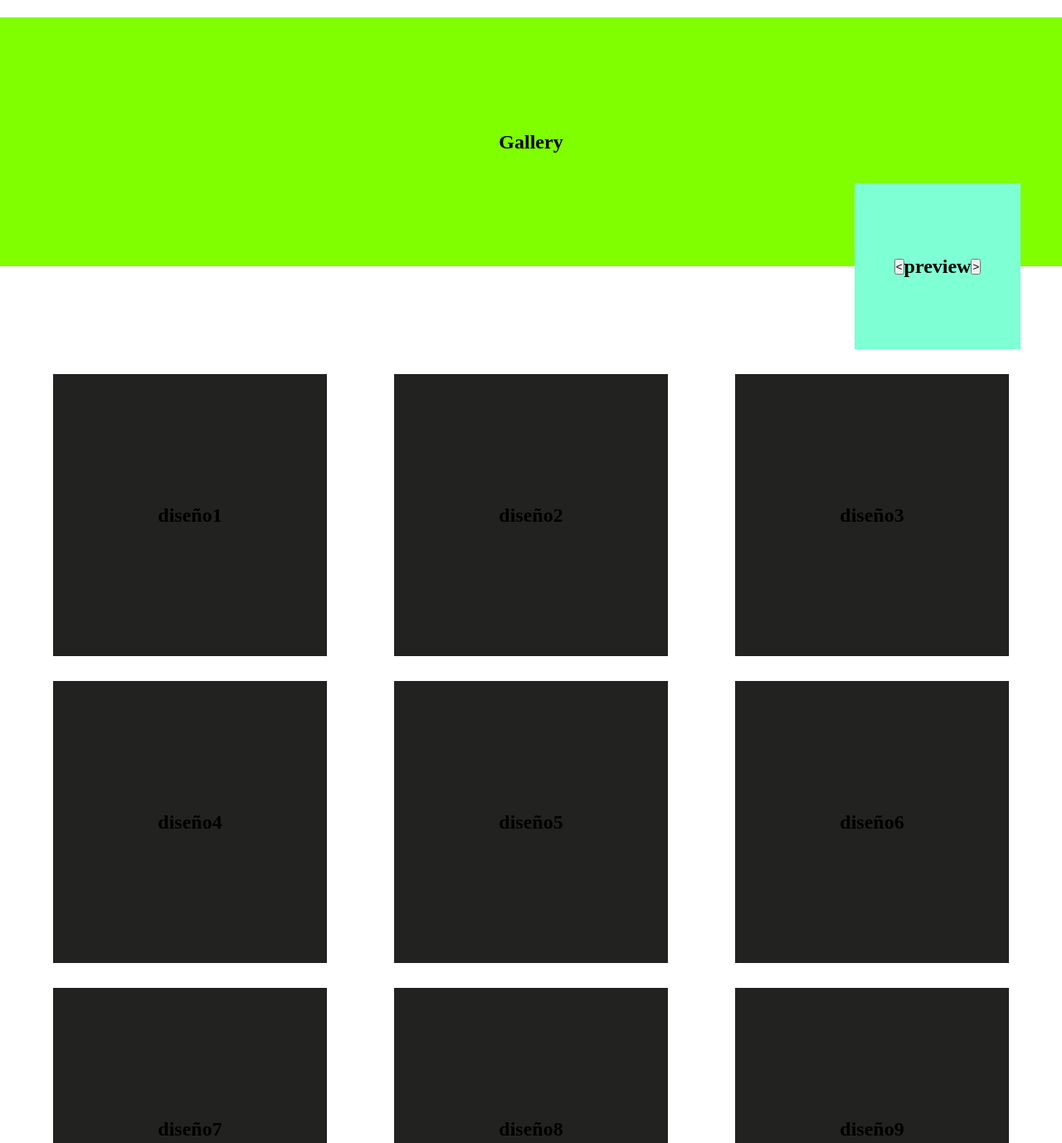
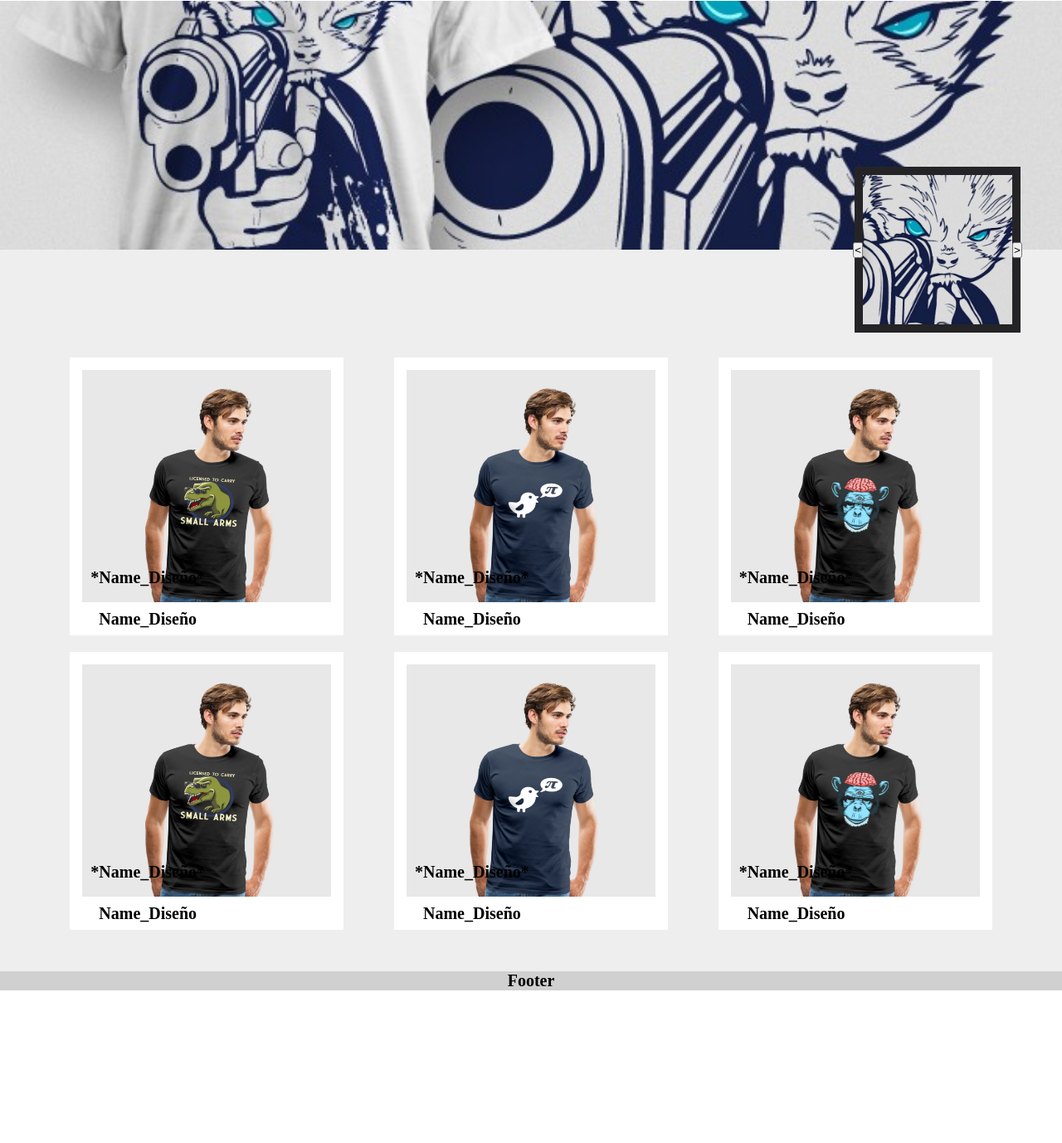
Before and after one commit to JULIOCANCHALA/hb-first-page, a website: page public/index.html in a window 1280 px wide. Shown: the part 209-1587 px from the top of the page at 83% size. After the commit the page ends 1403 px from the top, so only its background shows below. Drawn offline with nearby package versions, Linux system fonts and the light colour scheme; files that its build step writes are made by us from their sources.

Commit message:
Add images

```diff
--- a/public/index.html
+++ b/public/index.html
@@ -33,58 +33,50 @@
         </header>
 
         <main class="main">
-            <article class="containername">
+            <article class="containername main__item">
                 <img class="containername__imgname" src="..\src\imgs\hippod.svg" alt="Name">
             </article>
-            <article class="containergallery">
+            <article class="containergallery main__item">
                 <div class="view">
-                    <h1>Gallery</h1>
+                    <img class="view__img" src="..\src\imgs\view5.jpg" alt="Image view">
                 </div>
                 <div class="preview">
                     <button><</button>
-                    <h1>preview</h1>
+                    <img class="preview__img" src="..\src\imgs\preview5.png" alt="Image view">
                     <button>></button>
                 </div>
             </article>
-            <article>
+            <article class="main__item">
                 <div class="containerdesigns">
                     <div>
-                        <img src="" alt="">
-                        <h1>diseño1</h1>
+                        <img class="imgdesign" src="..\src\imgs\designs\design1.png" alt="Imagen Diseño1">
+                        <h1 class="namedesign1">*Name_Diseño*</h1>
+                        <h1 class="namedesign2">Name_Diseño</h1>
                     </div>
                     <div>
-                        <img src="" alt="">
-                        <h1>diseño2</h1>
+                        <img class="imgdesign" src="..\src\imgs\designs\design2.png" alt="Imagen Diseño2">
+                        <h1 class="namedesign1">*Name_Diseño*</h1>
+                        <h1 class="namedesign2">Name_Diseño</h1>
                     </div>
                     <div>
-                        <img src="" alt="">
-                        <h1>diseño3</h1>
-                    </div>
-
-                    <div>
-                        <img src="" alt="">
-                        <h1>diseño4</h1>
+                        <img class="imgdesign" src="..\src\imgs\designs\design3.png" alt="Imagen Diseño3">
+                        <h1 class="namedesign1">*Name_Diseño*</h1>
+                        <h1 class="namedesign2">Name_Diseño</h1>
                     </div>
                     <div>
-                        <img src="" alt="">
-                        <h1>diseño5</h1>
+                        <img class="imgdesign" src="..\src\imgs\designs\design1.png" alt="Imagen Diseño1">
+                        <h1 class="namedesign1">*Name_Diseño*</h1>
+                        <h1 class="namedesign2">Name_Diseño</h1>
                     </div>
                     <div>
-                        <img src="" alt="">
-                        <h1>diseño6</h1>
-                    </div>
-
-                    <div>
-                        <img src="" alt="">
-                        <h1>diseño7</h1>
+                        <img class="imgdesign" src="..\src\imgs\designs\design2.png" alt="Imagen Diseño2">
+                        <h1 class="namedesign1">*Name_Diseño*</h1>
+                        <h1 class="namedesign2">Name_Diseño</h1>
                     </div>
                     <div>
-                        <img src="" alt="">
-                        <h1>diseño8</h1>
-                    </div>
-                    <div>
-                        <img src="" alt="">
-                        <h1>diseño9</h1>
+                        <img class="imgdesign" src="..\src\imgs\designs\design3.png" alt="Imagen Diseño3">
+                        <h1 class="namedesign1">*Name_Diseño*</h1>
+                        <h1 class="namedesign2">Name_Diseño</h1>
                     </div>
                 </div>
             </article>
--- a/src/styles/_variables.scss
+++ b/src/styles/_variables.scss
@@ -1,6 +1,6 @@
-$background-color_header: #222221;
+$background-color_header: #242426;
 $color_header: #fff;
-$color_footer: #d8d8a8;
+$color_footer: #D0D0D0;
 $height_header: 50px;
 $height_btnmenu: 30px;
 $height_btnmenu_compress: 20px;
@@ -8,7 +8,7 @@ $height_btnuser: 30px;
 $height_imgname: 130px;
 $height_design: 340px;
 $width_design: 330px;
-$height_container__imgname: 180px;
+$height_container__imgname: 160px;
 $height_container__galery: 300px;
 //fonts
 $lato: 'Lato',
--- a/src/styles/components/_containerdesigns.scss
+++ b/src/styles/components/_containerdesigns.scss
@@ -1,17 +1,39 @@
 .containerdesigns {
-    display: flex;
-    flex-wrap: wrap;
-    justify-content: space-between;
     margin-top: 130px;
     width: 90%;
+    display: grid;
+    grid-gap: 20px;
+    grid-template-columns: repeat(3, 1fr);
+    justify-items: center;
+    margin-bottom: 50px;
 }
 
 .containerdesigns>* {
-    height: $height_design;
     width: $width_design;
     display: flex;
     justify-content: center;
     align-items: center;
-    background-color: $background-color_header;
-    margin-bottom: 30px;
+    background-color: #ffffff;
+    flex-direction: column;
+    position: relative;
 }
+
+.imgdesign:nth-child(n){
+    height: 280px;
+    width: 300px;
+    margin-top: 15px;
+}
+
+.namedesign1:nth-child(n){
+    font-size: 20px;
+    line-height: 20px;
+    width: 280px;
+    position: absolute;
+    bottom: 60px;
+}
+
+.namedesign2:nth-child(n){
+    font-size: 20px;
+    line-height: 40px;
+    width: 260px;
+}
--- a/src/styles/components/_containergallery.scss
+++ b/src/styles/components/_containergallery.scss
@@ -10,7 +10,18 @@
     align-items: center;
     width: 100%;
     height: $height_container__galery;
-    background-color: chartreuse;
+    background-color: white;
+    overflow: hidden;
+}
+
+.view__img{
+    width: 100%;
+}
+
+.preview__img{
+    width: 100%;
+    width: 180px;
+    height: 180px;
 }
 
 .preview {
@@ -20,7 +31,7 @@
     width: 200px;
     height: 200px;
     position: absolute;
-    background-color: aquamarine;
+    background-color: #242426;
     bottom: -100px;
     right: 50px;
 }
--- a/src/styles/components/_footer.scss
+++ b/src/styles/components/_footer.scss
@@ -3,4 +3,5 @@
     background-color: $color_footer;
     justify-content: center;
     align-items: center;
+    font-size:10px;
 }
--- a/src/styles/components/_main.scss
+++ b/src/styles/components/_main.scss
@@ -1,3 +1,7 @@
 .main {
     margin-top: $height_header;
 }
+
+.main__item:nth-child(3){
+    background-color: #eeeeee;
+}
```
Also changed, not shown: src/imgs/designs/design1.png (added), src/imgs/designs/design2.png (added), src/imgs/designs/design3.png (added), src/imgs/preview5.png (added), src/imgs/view1.jpg (added), src/imgs/view2.jpg (added), src/imgs/view3.jpg (added), src/imgs/view4.jpg (added), src/imgs/view5.jpg (added), src/imgs/view6.jpg (added), src/imgs/view7.jpg (added).
